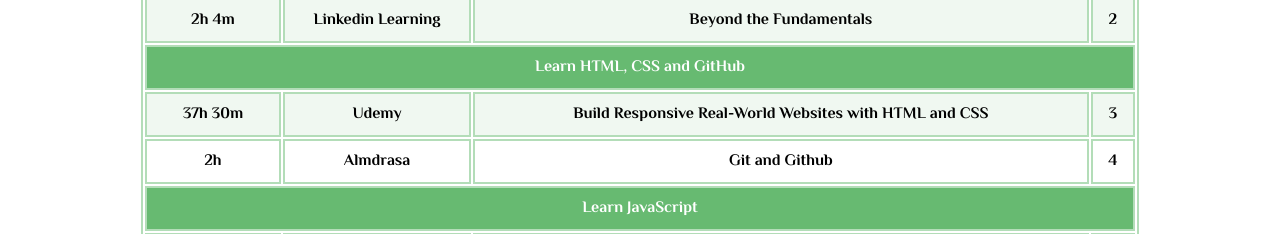
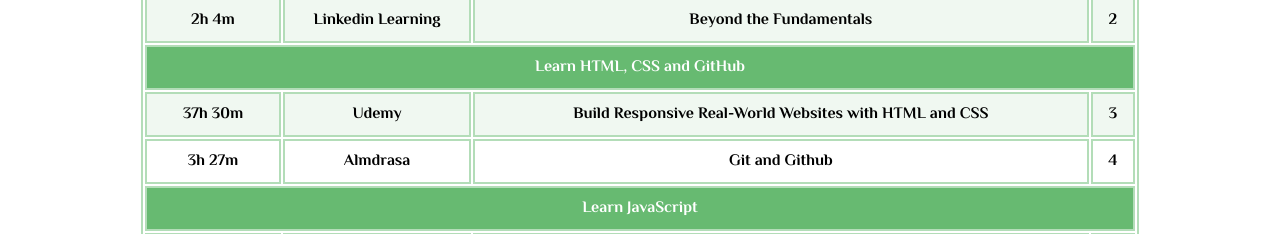
Before and after one commit to KalbonyanElmarsos/AlbonyanWebsite, a React (Create React App) app: page / in a window 1280 px wide. Shown: the part 1820-2054 px from the top of the page. Built offline with nearby package versions, Linux system fonts and the light colour scheme.

Commit message:
update time of github course

```diff
--- a/src/component/subject/Subject.jsx
+++ b/src/component/subject/Subject.jsx
@@ -61,7 +61,7 @@
             link="https://almdrasa.com/tracks/programming-foundations/courses/git-github/"
             name="Git and Github"
             platFrom="Almdrasa"
-            hours="2h"
+            hours="3h 27m"
           />
 
           {/* js */}
```
